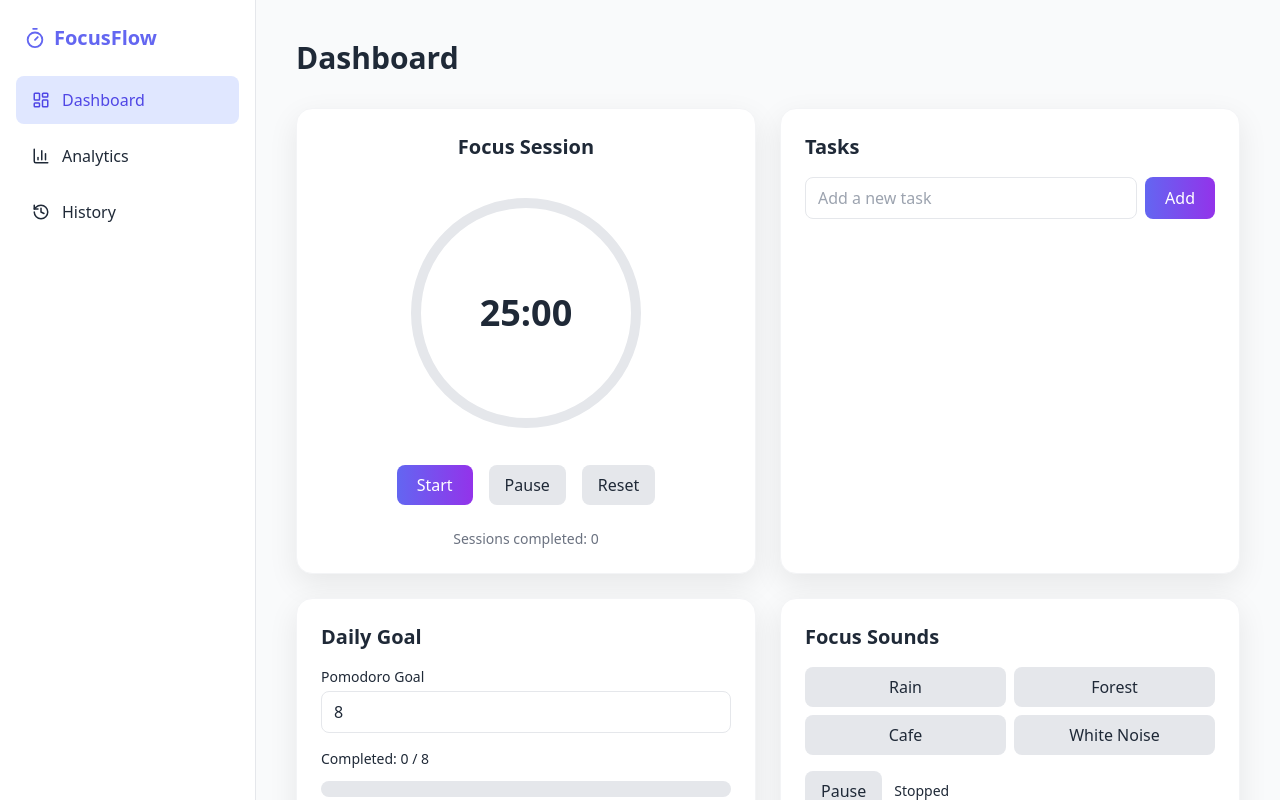
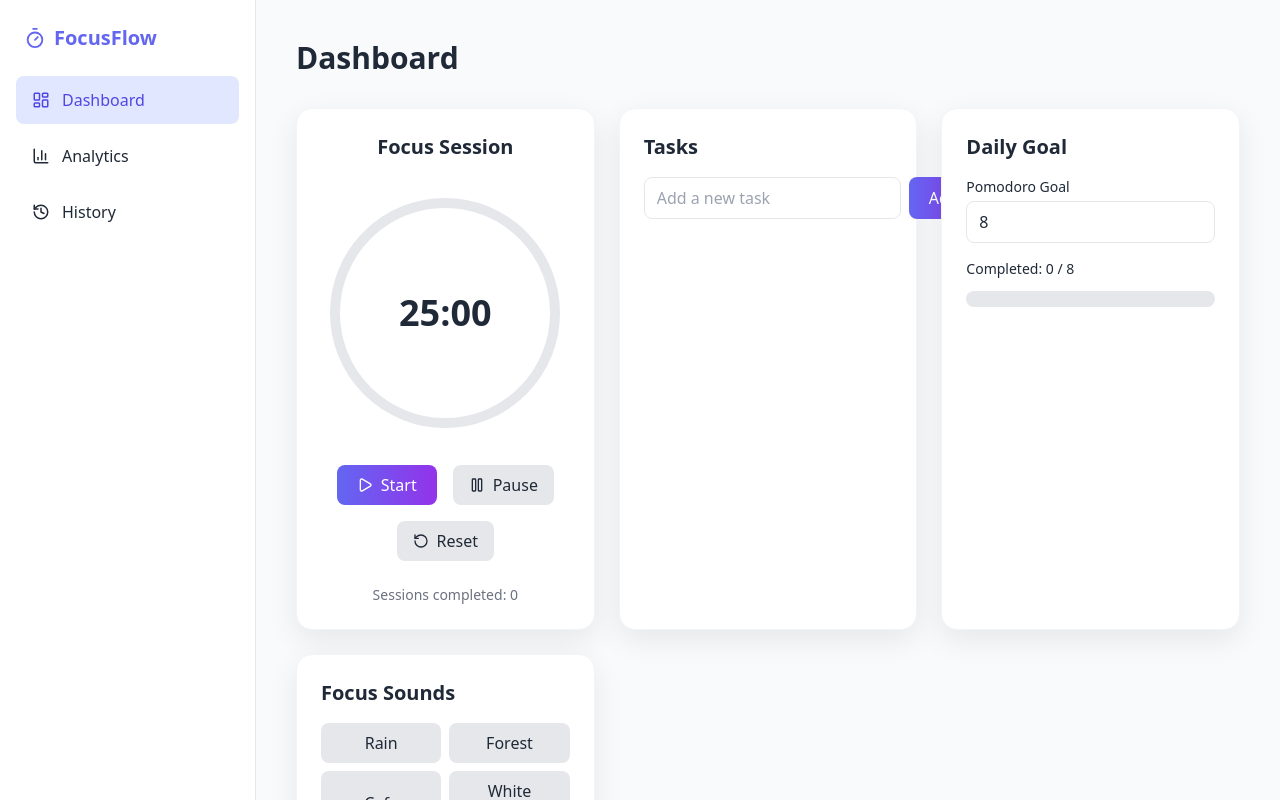
Before and after one commit to Janhavi003/focusflow_pomodoro, a React (Vite) app: page /app in a window 1280 px wide. Shown: the top 800 px of the page. Built offline with nearby package versions, Linux system fonts and the light colour scheme.

Commit message:
UI Upgrade

```diff
--- a/src/components/PomodoroTimer.jsx
+++ b/src/components/PomodoroTimer.jsx
@@ -1,11 +1,15 @@
 import { useEffect, useState, useRef } from "react"
 import ProgressCircle from "./ProgressCircle"
+
 import {
   getFocusSession,
   getNextSession,
   formatTime
 } from "../utils/timerLogic"
+
 import { addSession } from "../utils/sessionStorage"
+
+import { Play, Pause, RotateCcw, SkipForward } from "lucide-react"
 
 function PomodoroTimer() {
 
@@ -80,11 +84,14 @@ function PomodoroTimer() {
   const pauseTimer = () => setIsRunning(false)
 
   const resetTimer = () => {
+
     const focus = getFocusSession()
+
     setIsRunning(false)
     setSessionType("focus")
     setTimeLeft(focus.duration)
     setTotalTime(focus.duration)
+
   }
 
   const skipBreak = () => {
@@ -101,14 +108,16 @@ function PomodoroTimer() {
 
   return (
 
-    <div className="card flex flex-col items-center gap-6">
+    <div className="card flex flex-col items-center gap-6 hover:shadow-xl transition">
 
       <h2 className="text-xl font-semibold capitalize">
+
         {sessionType === "focus"
           ? "Focus Session"
           : sessionType === "shortBreak"
           ? "Short Break"
           : "Long Break"}
+
       </h2>
 
       <ProgressCircle
@@ -116,36 +125,42 @@ function PomodoroTimer() {
         time={formatTime(timeLeft)}
       />
 
-      <div className="flex gap-4">
+      <div className="flex gap-4 flex-wrap justify-center">
 
         <button
           onClick={startTimer}
-          className="btn-primary"
+          className="btn-primary flex items-center gap-2"
         >
+          <Play size={16} />
           Start
         </button>
 
         <button
           onClick={pauseTimer}
-          className="btn-secondary"
+          className="btn-secondary flex items-center gap-2"
         >
+          <Pause size={16} />
           Pause
         </button>
 
         <button
           onClick={resetTimer}
-          className="btn-secondary"
+          className="btn-secondary flex items-center gap-2"
         >
+          <RotateCcw size={16} />
           Reset
         </button>
 
         {sessionType !== "focus" && (
+
           <button
             onClick={skipBreak}
-            className="btn-secondary"
+            className="btn-secondary flex items-center gap-2"
           >
+            <SkipForward size={16} />
             Skip
           </button>
+
         )}
 
       </div>
--- a/src/components/ProgressCircle.jsx
+++ b/src/components/ProgressCircle.jsx
@@ -1,11 +1,13 @@
-import { motion as Motion } from "framer-motion"
+import { motion } from "framer-motion"
 
 function ProgressCircle({ progress, time }) {
+
   const radius = 110
   const circumference = 2 * Math.PI * radius
   const offset = circumference - progress * circumference
 
   return (
+
     <div className="relative w-64 h-64 flex items-center justify-center">
 
       <svg className="absolute w-full h-full -rotate-90">
@@ -19,11 +21,11 @@ function ProgressCircle({ progress, time }) {
           fill="transparent"
         />
 
-        <Motion.circle
+        <motion.circle
           cx="128"
           cy="128"
           r={radius}
-          stroke="#6366f1"
+          stroke="url(#gradient)"
           strokeWidth="10"
           fill="transparent"
           strokeDasharray={circumference}
@@ -34,6 +36,17 @@ function ProgressCircle({ progress, time }) {
           transition={{ duration: 0.5 }}
         />
 
+        <defs>
+
+          <linearGradient id="gradient">
+
+            <stop offset="0%" stopColor="#6366f1" />
+            <stop offset="100%" stopColor="#8b5cf6" />
+
+          </linearGradient>
+
+        </defs>
+
       </svg>
 
       <div className="text-4xl font-bold">
@@ -41,7 +54,9 @@ function ProgressCircle({ progress, time }) {
       </div>
 
     </div>
+
   )
+
 }
 
 export default ProgressCircle
--- a/src/pages/Dashboard.jsx
+++ b/src/pages/Dashboard.jsx
@@ -13,7 +13,7 @@ function Dashboard() {
         Dashboard
       </h1>
 
-      <div className="grid lg:grid-cols-2 gap-6">
+      <div className="grid lg:grid-cols-2 xl:grid-cols-3 gap-6">
 
         <PomodoroTimer />
 
```
Lines whose indentation alone changed are shown as unchanged.
